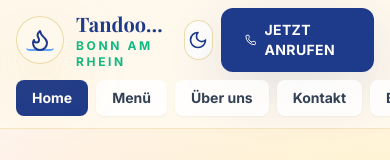
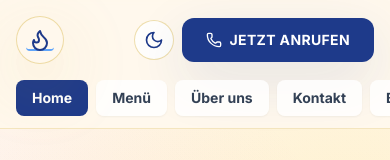
Before and after one commit to sunzid02/Tandoori-express, a React (Vite) app: page / in a window 390 px wide. Shown: the top 160 px of the page. Built offline with nearby package versions, Linux system fonts and the light colour scheme.

Commit message:
Fix mobile navbar branding

```diff
--- a/src/components/Navbar.tsx
+++ b/src/components/Navbar.tsx
@@ -15,11 +15,11 @@ const links = [
 export function Navbar() {
   return (
     <header className="sticky top-0 z-40 border-b border-gold/25 bg-cream/90 backdrop-blur-xl dark:border-gold/20 dark:bg-[#0f1c33]/90">
-      <nav className="container-page flex h-20 items-center justify-between gap-4">
-        <Link to="/" className="flex min-w-0 items-center gap-3" aria-label="Tandoori Express Bonn Startseite">
+      <nav className="container-page flex h-20 items-center justify-between gap-3">
+        <Link to="/" className="flex shrink-0 items-center gap-3" aria-label="Tandoori Express Bonn Startseite">
           <BrandMark />
-          <span className="min-w-0 leading-tight">
-            <span className="block truncate font-display text-xl font-bold text-rhine dark:text-baroque">{RESTAURANT_NAME}</span>
+          <span className="hidden min-w-0 leading-tight sm:block">
+            <span className="block whitespace-nowrap font-display text-xl font-bold text-rhine dark:text-baroque">{RESTAURANT_NAME}</span>
             <span className="block text-xs font-bold uppercase tracking-[0.22em] text-park">Bonn am Rhein</span>
           </span>
         </Link>
```
